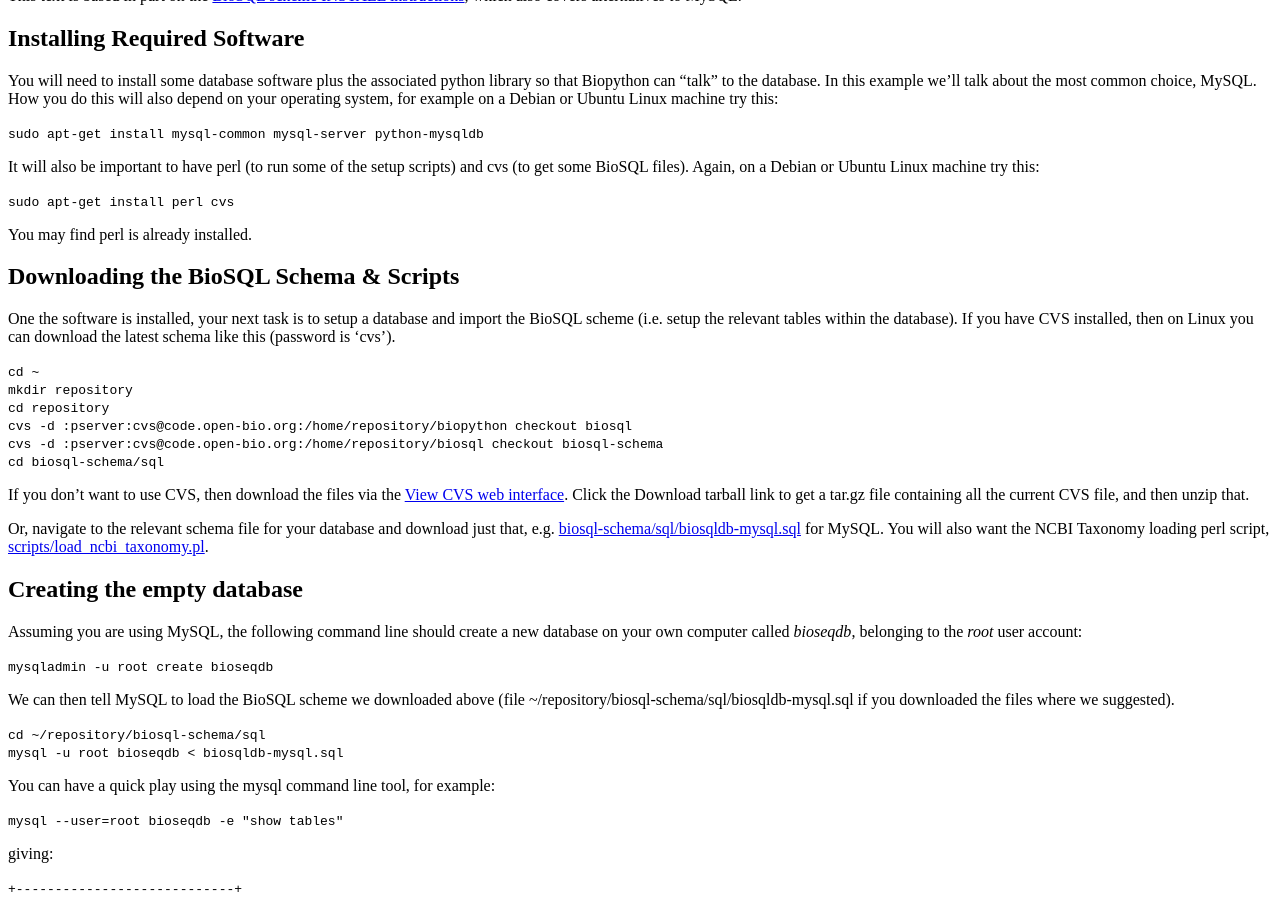
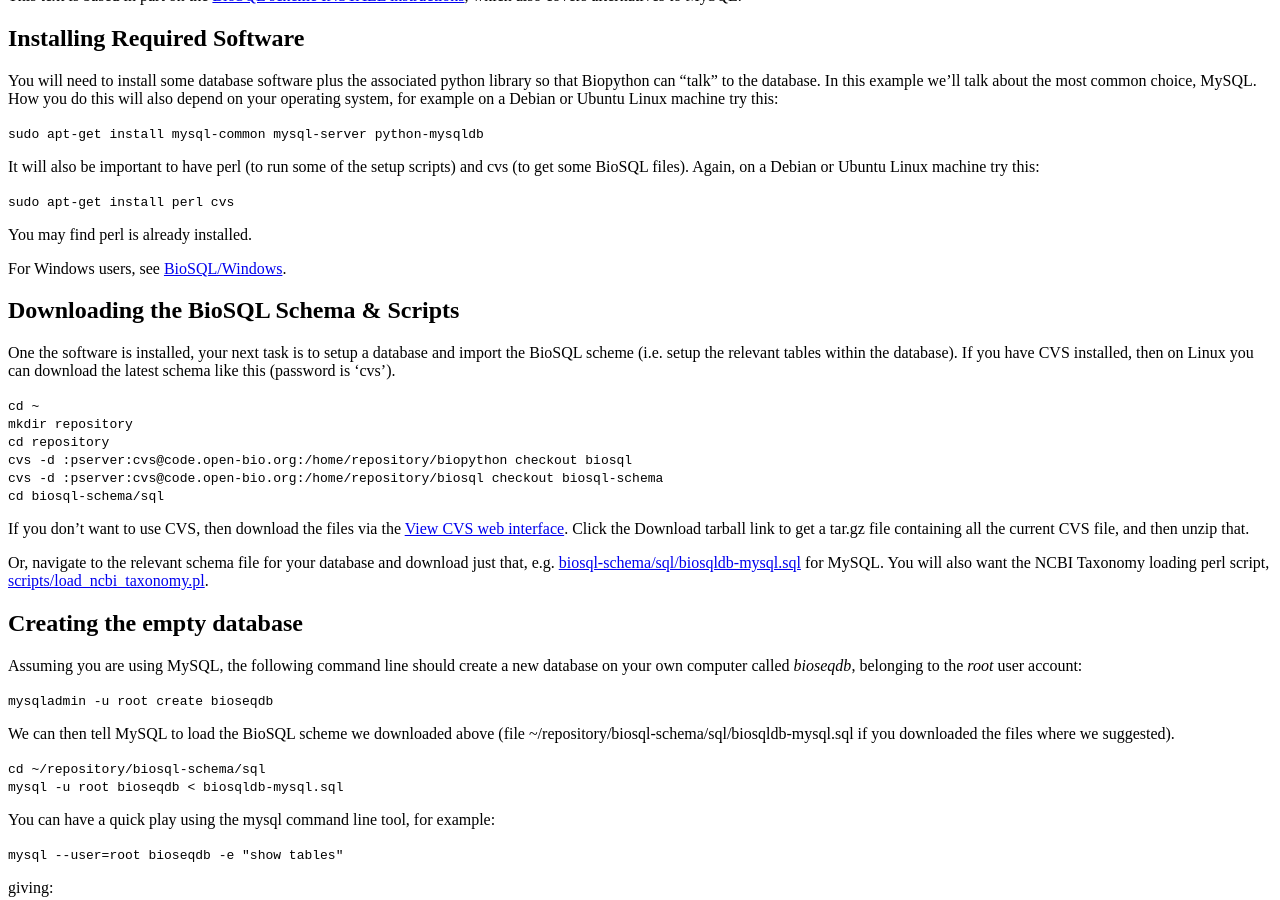
Before and after one commit to biopython/biopython.github.io, a Jekyll site: the page built from wiki/BioSQL.md, in a window 1280 px wide and 900 px high, scrolled down 399 px. Built offline with Jekyll 4.4.1, drawn with Linux system fonts in a browser that asks for light colours.

Commit message:
/* Installing Required Software */

```diff
--- a/wiki/BioSQL.md
+++ b/wiki/BioSQL.md
@@ -56,6 +56,8 @@ Ubuntu Linux machine try this:
 `sudo apt-get install perl cvs`
 
 You may find perl is already installed.
+
+For Windows users, see [BioSQL/Windows](BioSQL/Windows "wikilink").
 
 Downloading the BioSQL Schema & Scripts
 ---------------------------------------
```
Also changed, not shown: 1 other file.
